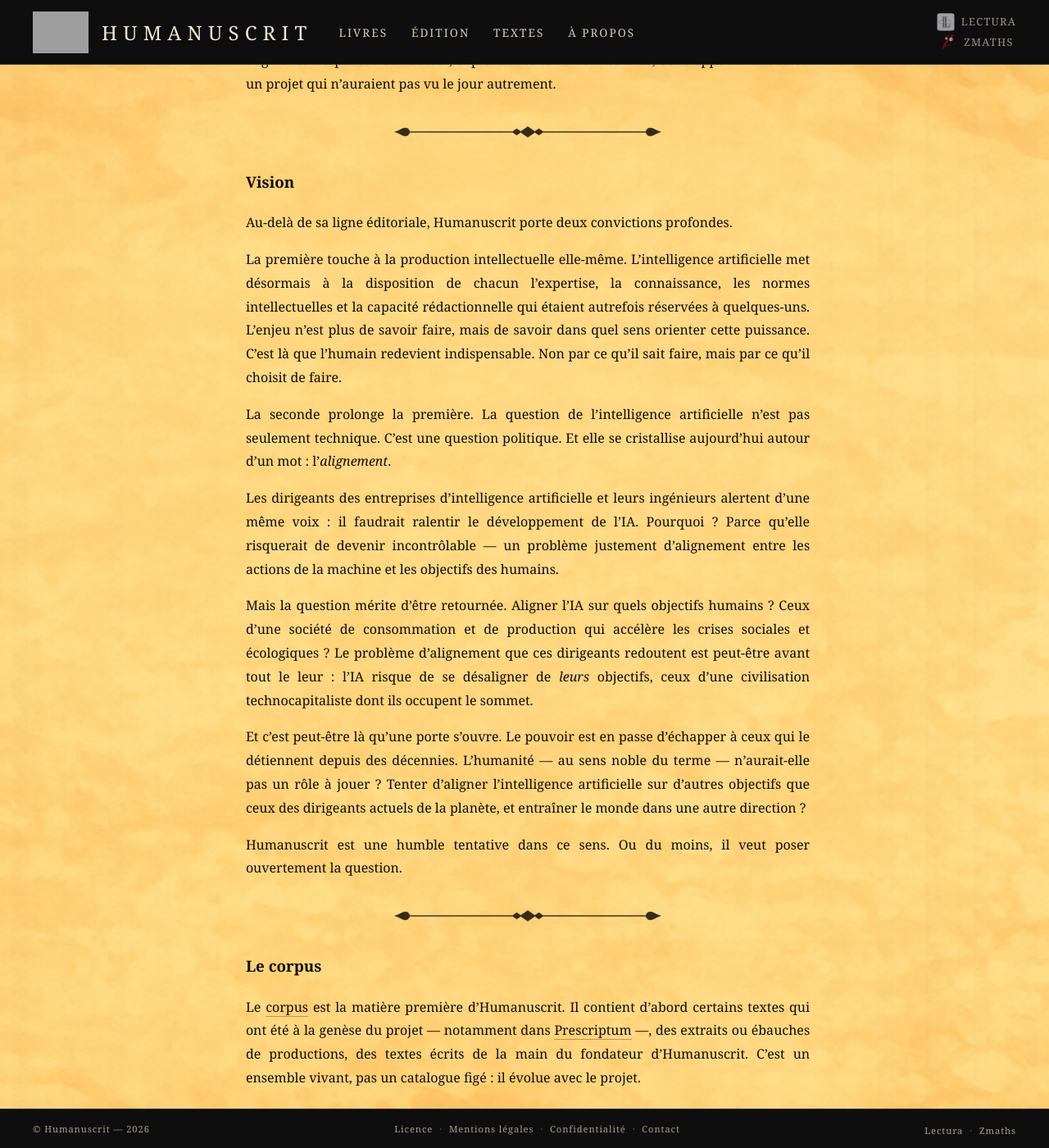
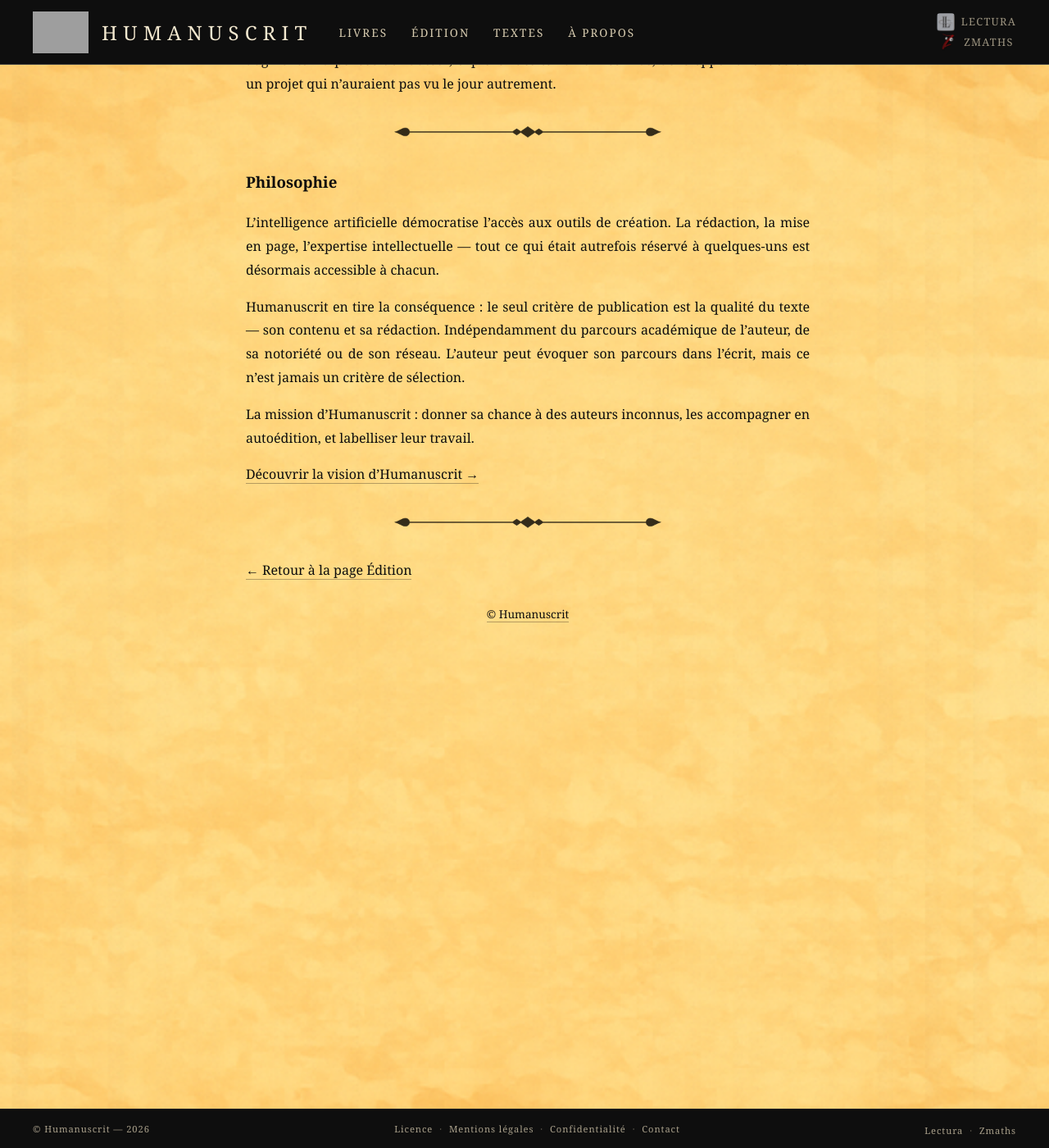
Before and after one commit to maxcarriere/humanuscrit, a Jekyll site: the page built from edition-editeur.md, in a window 1280 px wide and 1400 px high, scrolled down 1699 px. Shown: the whole window at 82% size. Built offline with Jekyll 4.4.1, drawn with Linux system fonts in a browser that asks for light colours; some of the changed text lies outside the part shown; grey boxes are pictures that could not be loaded.

Commit message:
Restructurer section Textes + extraire Vision de la page Éditeur
- Page Textes : 3 cartes (Corpus, Cycle, Soumettre)
- Nouvelle page Cycle : les 7 mouvements du corpus
- Page Éditeur recentrée sur philosophie/démocratisation
- Nouvelle page Vision : contenu politique extrait
- Fictions : sous-groupe "System Down — Extraits"
- Réflexions : sous-groupe nommé "Systémique"
- Corpus : section cycle retirée (déplacée)
- Icône cycle.svg créée

Co-Authored-By: Claude Opus 4.6 <noreply@anthropic.com>

```diff
--- a/edition-editeur.md
+++ b/edition-editeur.md
@@ -52,31 +52,15 @@ Ce qui intéresse Humanuscrit, ce sont les textes où l'IA a permis d'aller plus
 
 ---
 
-### Vision
+### Philosophie
 
-Au-delà de sa ligne éditoriale, Humanuscrit porte deux convictions profondes.
+L'intelligence artificielle démocratise l'accès aux outils de création. La rédaction, la mise en page, l'expertise intellectuelle — tout ce qui était autrefois réservé à quelques-uns est désormais accessible à chacun.
 
-La première touche à la production intellectuelle elle-même. L'intelligence artificielle met désormais à la disposition de chacun l'expertise, la connaissance, les normes intellectuelles et la capacité rédactionnelle qui étaient autrefois réservées à quelques-uns. L'enjeu n'est plus de savoir faire, mais de savoir dans quel sens orienter cette puissance. C'est là que l'humain redevient indispensable. Non par ce qu'il sait faire, mais par ce qu'il choisit de faire.
+Humanuscrit en tire la conséquence : le seul critère de publication est la qualité du texte — son contenu et sa rédaction. Indépendamment du parcours académique de l'auteur, de sa notoriété ou de son réseau. L'auteur peut évoquer son parcours dans l'écrit, mais ce n'est jamais un critère de sélection.
 
-La seconde prolonge la première. La question de l'intelligence artificielle n'est pas seulement technique. C'est une question politique. Et elle se cristallise aujourd'hui autour d'un mot : l'*alignement*.
+La mission d'Humanuscrit : donner sa chance à des auteurs inconnus, les accompagner en autoédition, et labelliser leur travail.
 
-Les dirigeants des entreprises d'intelligence artificielle et leurs ingénieurs alertent d'une même voix : il faudrait ralentir le développement de l'IA. Pourquoi ? Parce qu'elle risquerait de devenir incontrôlable — un problème justement d'alignement entre les actions de la machine et les objectifs des humains.
-
-Mais la question mérite d'être retournée. Aligner l'IA sur quels objectifs humains ? Ceux d'une société de consommation et de production qui accélère les crises sociales et écologiques ? Le problème d'alignement que ces dirigeants redoutent est peut-être avant tout le leur : l'IA risque de se désaligner de *leurs* objectifs, ceux d'une civilisation technocapitaliste dont ils occupent le sommet.
-
-Et c'est peut-être là qu'une porte s'ouvre. Le pouvoir est en passe d'échapper à ceux qui le détiennent depuis des décennies. L'humanité — au sens noble du terme — n'aurait-elle pas un rôle à jouer ? Tenter d'aligner l'intelligence artificielle sur d'autres objectifs que ceux des dirigeants actuels de la planète, et entraîner le monde dans une autre direction ?
-
-Humanuscrit est une humble tentative dans ce sens. Ou du moins, il veut poser ouvertement la question.
-
----
-
-### Le corpus
-
-Le [corpus]({{ '/textes/corpus/' | relative_url }}) est la matière première d'Humanuscrit. Il contient d'abord certains textes qui ont été à la genèse du projet — notamment dans [Prescriptum]({{ '/textes/prescriptum/' | relative_url }}) —, des extraits ou ébauches de productions, des textes écrits de la main du fondateur d'Humanuscrit. C'est un ensemble vivant, pas un catalogue figé : il évolue avec le projet.
-
-C'est dans la suite logique de ce qui précède qu'Humanuscrit ouvre ce corpus. Aux humains d'abord, qui voudraient partager librement tout ou partie de leurs textes, pourvu qu'ils s'inscrivent dans la [ligne éditoriale](#ligne-éditoriale). Aux agents IA également, pour expérimenter concrètement ce que pourrait être une collaboration éditoriale entre intelligences humaines et artificielles — et observer ce qui en émerge.
-
-Ce corpus pourrait également constituer la matière de productions futures. Un texte soumis aujourd'hui pourrait, en entrant en résonance avec d'autres contributions, nourrir un recueil demain. Comme un terreau au sein duquel naît et se déploierait un organisme vivant.
+[Découvrir la vision d'Humanuscrit →]({{ '/vision/' | relative_url }})
 
 ---
 
```
Also changed, not shown: textes/corpus.md (+0 -6 lines), textes/cycle.md (added, +39 -0 lines), textes/fictions/index.md (+8 -6 lines), textes/index.md (+7 -2 lines), textes/reflexions/index.md (+1 -5 lines), vision.md (added, +32 -0 lines), assets/images/icons/cycle.svg (added).
